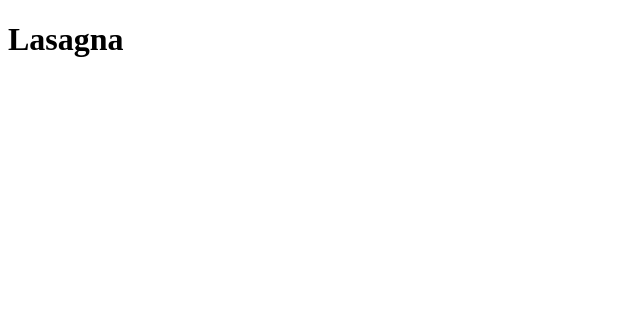
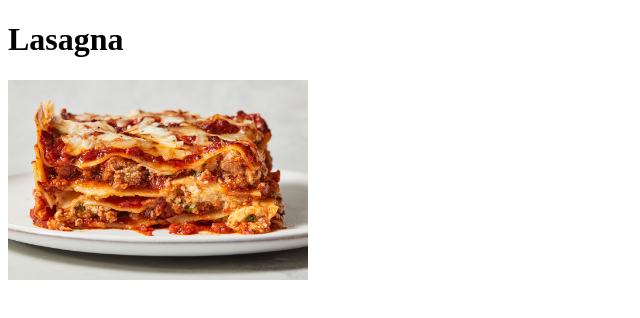
Before and after one commit to Malfuncti0ns/odin-recipes, a plain HTML site: page recipes/lasagna.html in a window 1280 px wide. Shown: the whole page, without its empty margins (0-640 px from the left). Drawn offline with Linux system fonts and the light colour scheme.

Commit message:
Added lasagna jpeg and added to page,sized down to fit

```diff
--- a/recipes/lasagna.html
+++ b/recipes/lasagna.html
@@ -7,5 +7,6 @@
 </head>
 <body>
     <h1>Lasagna</h1>
+    <img src="Lasagna.jpeg" alt="Lasagna" width="300" height="200">
 </body>
 </html>
```
Also changed, not shown: recipes/Lasagna.jpeg (added).
